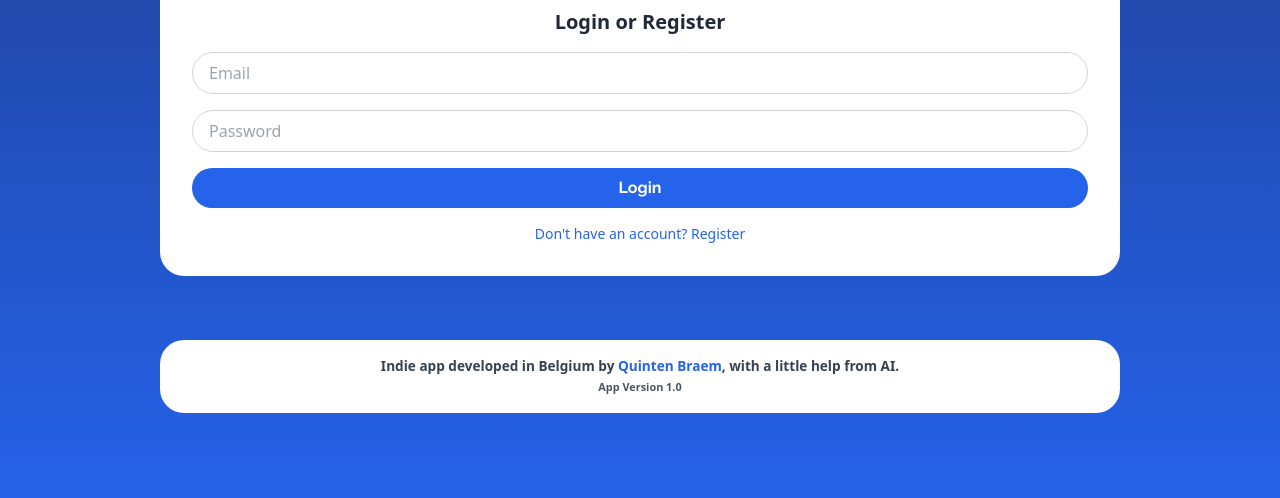
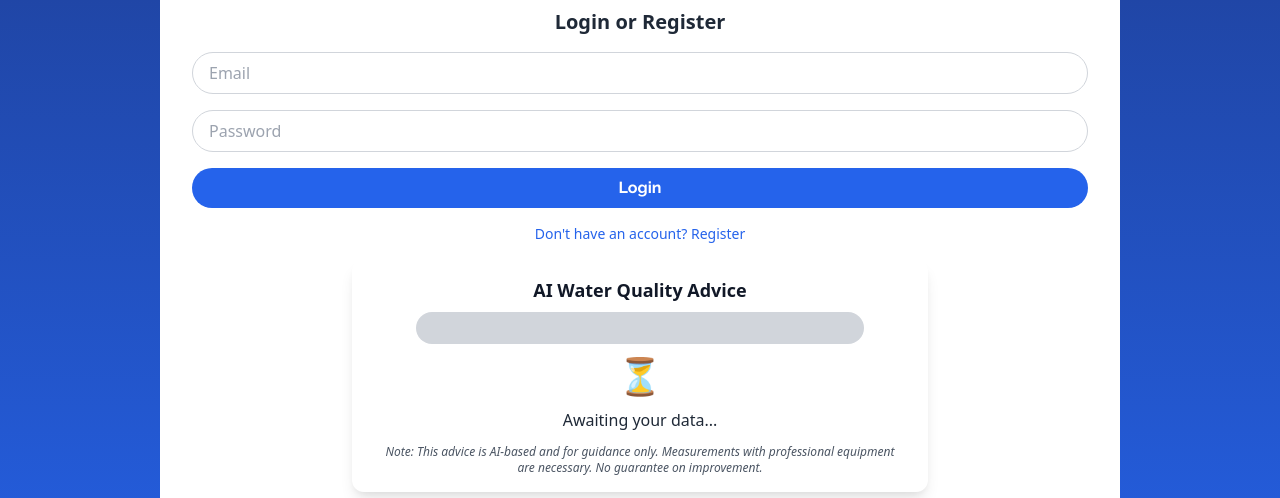
Before and after one commit to Qbraem/bubblelog, a plain HTML site: page index.html in a window 1280 px wide. Shown: the part 288-786 px from the top of the page. Drawn offline with nearby package versions, Linux system fonts and the light colour scheme; no server answers.

Commit message:
Add files via upload

```diff
--- a/index.html
+++ b/index.html
@@ -395,7 +395,20 @@
         <button onclick="document.getElementById('detail-view').classList.add('hidden')" class="mt-4 px-3 py-1 bg-blue-200 rounded-full text-blue-800 hover:bg-blue-300">Close</button>
       </div>
     </section>
-  </main>
+
+<div id="ai-advice-box" class="max-w-xl mx-auto mt-4 p-4 rounded-xl shadow-lg text-gray-900 text-center" aria-disabled="false" tabindex="-1">
+  <p class="font-semibold text-lg mb-2">AI Water Quality Advice</p>
+  <div id="ai-status-meter" class="relative h-8 w-full max-w-md mx-auto rounded-full bg-gray-300">
+    <div id="ai-status-arrow" class="hidden"></div>
+  </div>
+  <div id="ai-status-icon" class="my-3 text-4xl text-gray-500">⏳</div>
+  <p id="ai-advice-text" class="mb-2 text-gray-800">Awaiting your data...</p>
+  <p class="text-xs text-gray-600 mt-3 px-2">
+    <em>Note: This advice is AI-based and for guidance only. Measurements with professional equipment are necessary. No guarantee on improvement.</em>
+  </p>
+</div>
+
+</main>
 
   <footer>
     Indie app developed in Belgium by <span class="text-blue-600">Quinten Braem</span>, with a little help from AI.<br />
```
